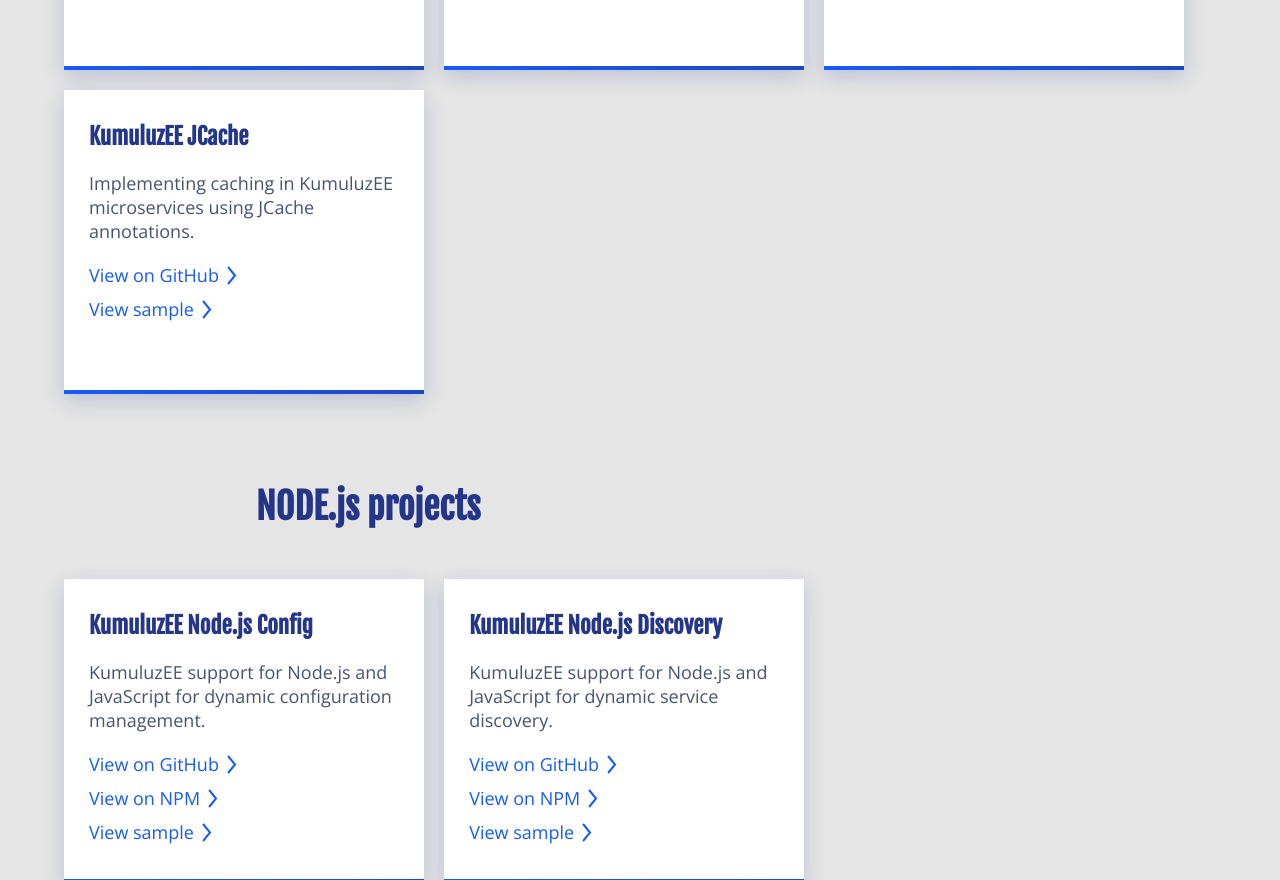
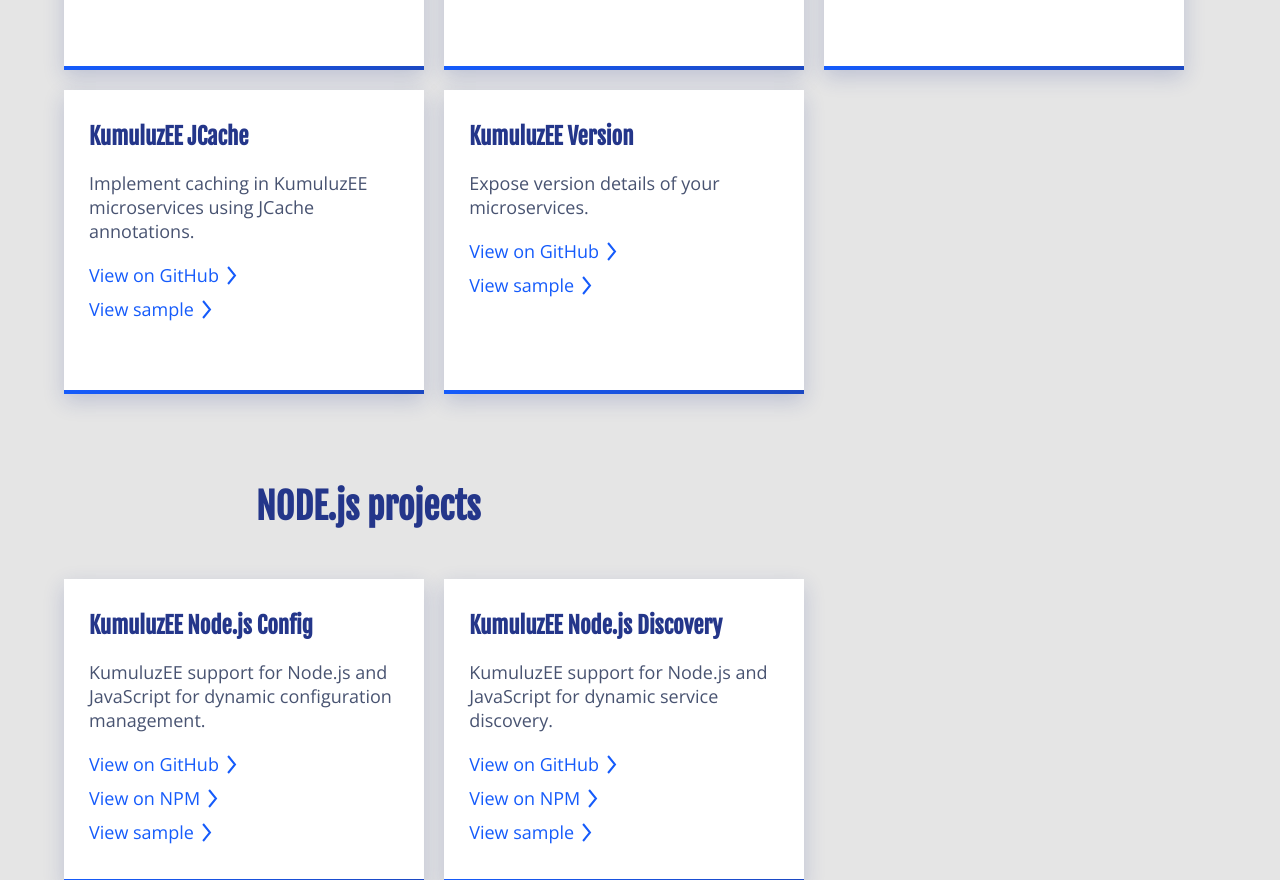
Before and after one commit to kumuluz/ee.kumuluz.com, a Gatsby site: page /projects in a window 1280 px wide. Shown: the part 2718-3598 px from the top of the page. Built offline with nearby package versions, Linux system fonts and the light colour scheme; Gatsby itself is replaced by a stand-in of ours.

Commit message:
Update projects.content.js

```diff
--- a/src/content/projects-page/projects.content.js
+++ b/src/content/projects-page/projects.content.js
@@ -31,7 +31,8 @@
     new Project("KumuluzEE Ethereum", "For Ethereum-enabled microservices.", "https://github.com/kumuluz/kumuluzee-ethereum/blob/master/README.md", "https://github.com/kumuluz/kumuluzee-samples/tree/master/kumuluzee-ethereum-web3j"),
     new Project("KumuluzEE AMQP", "Support for Advanced Message Queueing Protocol, such as RabbitMQ and ActiveMQ.", "https://github.com/kumuluz/kumuluzee-amqp/blob/master/README.md", "https://github.com/kumuluz/kumuluzee-samples/tree/master/kumuluzee-amqp-rabbitmq"),
     new Project("KumuluzEE Feature Flags", "Support for development with feature flags.", "https://github.com/kumuluz/kumuluzee-feature-flags/blob/master/README.md", "https://github.com/kumuluz/kumuluzee-samples/tree/master/kumuluzee-feature-flags-unleash"),
-    new Project("KumuluzEE JCache", "Implementing caching in KumuluzEE microservices using JCache annotations.", "https://github.com/kumuluz/kumuluzee-jcache/blob/master/README.md", "https://github.com/kumuluz/kumuluzee-samples/tree/master/kumuluzee-jcache")
+    new Project("KumuluzEE JCache", "Implement caching in KumuluzEE microservices using JCache annotations.", "https://github.com/kumuluz/kumuluzee-jcache/blob/master/README.md", "https://github.com/kumuluz/kumuluzee-samples/tree/master/kumuluzee-jcache"),
+    new Project("KumuluzEE Version", "Expose version details of your microservices.", "https://github.com/kumuluz/kumuluzee-version/blob/master/README.md", "https://github.com/kumuluz/kumuluzee-samples/tree/master/kumuluzee-version")
 ];
 
 export const nodejsProjectList = [
```
